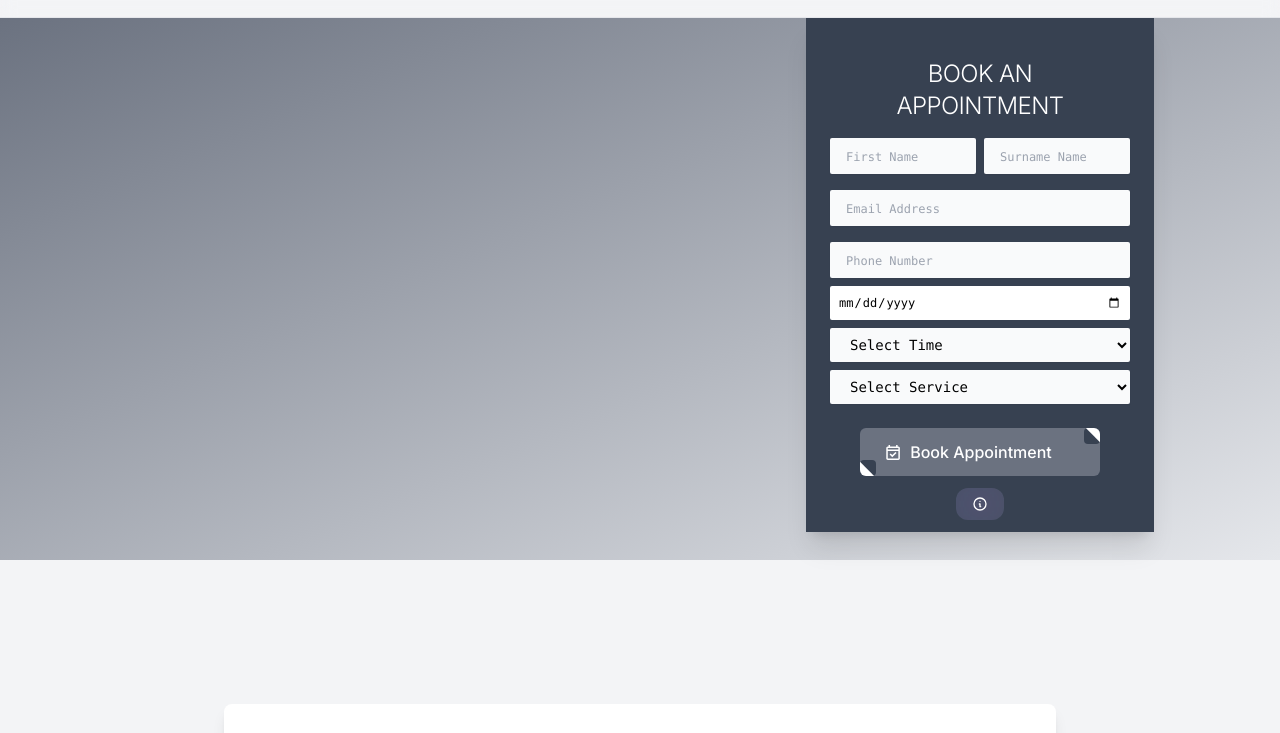
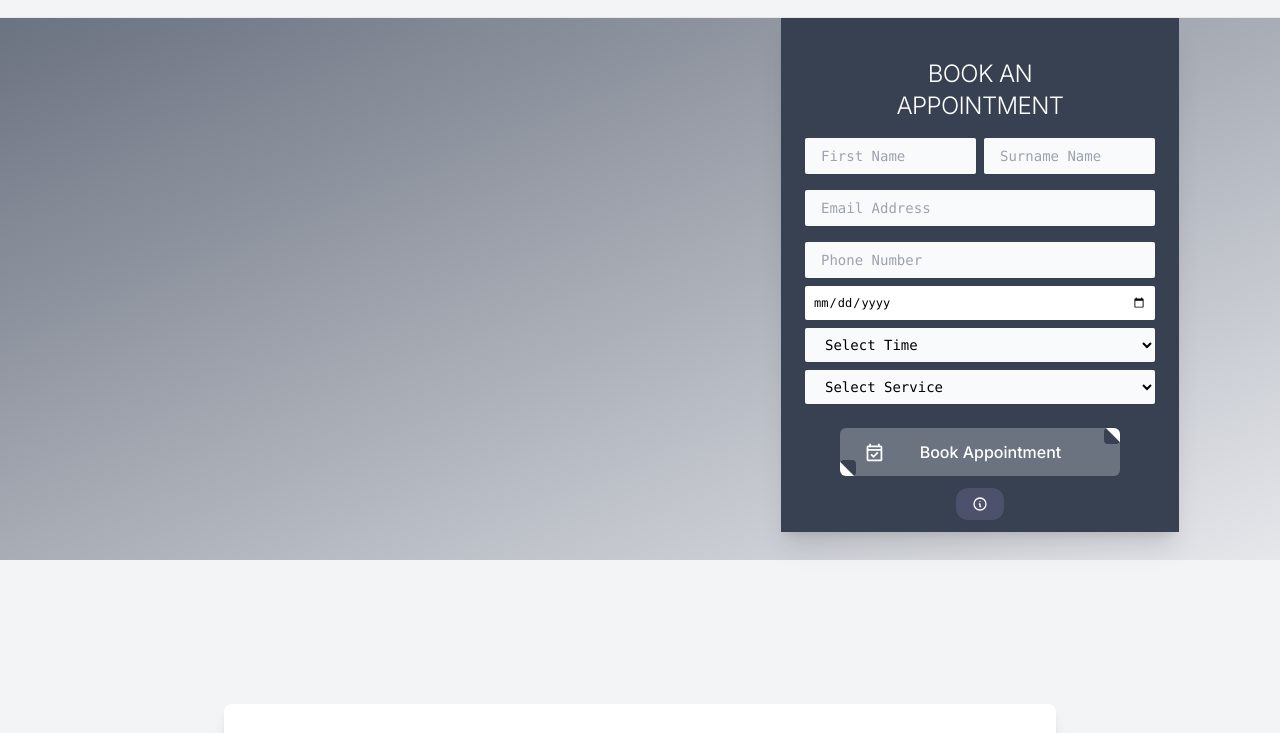
Before and after one commit to Gudnex1/phine-glow-hair, a website: page contact.html in a window 1280 px wide. Shown: the part 51-784 px from the top of the page. Drawn offline with nearby package versions, Linux system fonts and the light colour scheme.

```diff
--- a/contact.html
+++ b/contact.html
@@ -44,40 +44,40 @@
 
                 <!-- Right Side - Booking Form -->
                 <div
-                    class="bg-gray-700 px-6 shadow-xl flex flex-col items-center justify-center max-w-3xs mx-auto -mt-50">
+                    class="bg-gray-700 px-6 shadow-xl flex flex-col items-center justify-center  mx-auto max-w-2xs">
                     <h3
                         class="text-white text-2xl font-light text-center mb-4 max-w-[200px] mx-auto mt-10 tracking-tight">
                         BOOK AN
                         APPOINTMENT</h3>
 
                     <form class="flex flex-col gap-2 items-start ">
-                        <div class="flex flex-row gap-2 items-start max-w-[300px]">
+                        <div class="flex flex-row gap-2 items-start max-w-[500px] md:max-w-[350px]">
                             <!-- First Row -->
                             <input type="text" placeholder="First Name"
-                                class="rounded-sm border-0 focus:ring-1 focus:ring-slate-800 w-full placeholder:text-xs font-mono text-sm px-4 py-2 border-gray-300 shadow-sm transition duration-300 ease-in-out transform focus:-translate-y-1 focus:outline-gray-300 bg-gray-50 outline-0">
+                                class="rounded-sm border-0 focus:ring-1 focus:ring-slate-800 w-full placeholder:text-xs md:placeholder:text-sm font-mono text-sm px-4 py-2 border-gray-300 shadow-sm transition duration-300 ease-in-out transform focus:-translate-y-1 focus:outline-gray-300 bg-gray-50 outline-0">
                             <input type="text" placeholder="Surname Name"
-                                class="rounded-sm border-0 focus:ring-1 focus:ring-slate-800 w-full placeholder:text-xs font-mono text-sm px-4 py-2 border-gray-300 shadow-sm transition duration-300 ease-in-out transform focus:-translate-y-1 focus:outline-gray-300 bg-gray-50 outline-0">
+                                class="rounded-sm border-0 focus:ring-1 focus:ring-slate-800 w-full placeholder:text-xs md:placeholder:text-sm font-mono text-sm px-4 py-2 border-gray-300 shadow-sm transition duration-300 ease-in-out transform focus:-translate-y-1 focus:outline-gray-300 bg-gray-50 outline-0">
 
                         </div>
                         <div class="flex flex-col gap-2 w-full">
                             <!-- Email -->
                             <label for="Email"></label>
                             <input type="email" placeholder="Email Address"
-                                class="rounded-sm border-0 focus:ring-1 focus:ring-slate-800 w-full placeholder:text-xs font-mono text-sm px-4 py-2 border-gray-300 shadow-sm transition duration-300 ease-in-out transform focus:-translate-y-1 focus:outline-gray-300 bg-gray-50 outline-0">
+                                class="rounded-sm border-0 focus:ring-1 focus:ring-slate-800 w-full placeholder:text-xs md:placeholder:text-sm font-mono text-sm px-4 py-2 border-gray-300 shadow-sm transition duration-300 ease-in-out transform focus:-translate-y-1 focus:outline-gray-300 bg-gray-50 outline-0">
 
                             <!-- Phone -->
                             <label for="number"></label>
                             <input type="tel" placeholder="Phone Number" id="number" name="number"
-                                class="rounded-sm border-0 focus:ring-1 focus:ring-slate-800 w-full placeholder:text-xs font-mono text-sm px-4 py-2 border-gray-300 shadow-sm transition duration-300 ease-in-out transform focus:-translate-y-1 focus:outline-gray-300 bg-gray-50 outline-0">
+                                class="rounded-sm border-0 focus:ring-1 focus:ring-slate-800 w-full placeholder:text-xs md:placeholder:text-sm font-mono text-sm px-4 py-2 border-gray-300 shadow-sm transition duration-300 ease-in-out transform focus:-translate-y-1 focus:outline-gray-300 bg-gray-50 outline-0">
 
 
 
                             <!-- Date -->
                             <input type="date" placeholder="Select Date"
-                                class=" px-2 py-2 placeholder:text-xs rounded-sm border-0 focus:ring-2 focus:ring-gray-600 outline-none text-xs font-mono">
+                                class=" px-2 py-2 placeholder:text-xs md:placeholder:text-sm rounded-sm border-0 focus:ring-2 focus:ring-gray-600 outline-none text-xs font-mono">
                             <!-- Time -->
                             <select
-                                class="rounded-sm border-0 focus:ring-1 focus:ring-slate-800 w-full placeholder:text-xs font-mono text-sm px-4 py-2 border-gray-300 shadow-sm transition duration-300 ease-in-out transform focus:outline-gray-300 bg-gray-50 outline-0">
+                                class="rounded-sm border-0 focus:ring-1 focus:ring-slate-800 w-full placeholder:text-xs md:placeholder:text-sm font-mono text-sm px-4 py-2 border-gray-300 shadow-sm transition duration-300 ease-in-out transform focus:outline-gray-300 bg-gray-50 outline-0">
                                 <option value="">Select Time</option>
                                 <option value="09:00">9:00 AM</option>
                                 <option value="10:00">10:00 AM</option>
@@ -91,7 +91,7 @@
                             </select>
                             <!-- Service -->
                             <select
-                                class="rounded-sm border-0 focus:ring-1 focus:ring-slate-800 w-full placeholder:text-xs font-mono text-sm px-4 py-2 border-gray-300 shadow-sm transition duration-300 ease-in-out transform focus:outline-gray-300 bg-gray-50 outline-0">
+                                class="rounded-sm border-0 focus:ring-1 focus:ring-slate-800 w-full placeholder:text-xs md:placeholder:text-sm font-mono text-sm px-4 py-2 border-gray-300 shadow-sm transition duration-300 ease-in-out transform focus:outline-gray-300 bg-gray-50 outline-0">
                                 <option value="">Select Service</option>
                                 <option value="hair-color">Hair Color</option>
                                 <option value="highlights">Highlights</option>
@@ -106,7 +106,10 @@
                         </div>
 
                         <!-- Submit Button -->
-                        <!-- From Uiverse.io by Itskrish01 -->
+                        <!-- From Uiverse.io by ayman-ashine -->
+
+
+
                         <button
                             class="relative flex items-center px-6 py-3 overflow-hidden font-medium transition-all bg-gray-500 rounded-md group mx-auto w-[80%] mt-4">
                             <span
@@ -119,12 +122,12 @@
                             </span>
                             <span
                                 class="absolute bottom-0 left-0 w-full h-full transition-all duration-500 ease-in-out delay-200 -translate-x-full bg-gray-600 rounded-md group-hover:translate-x-0"></span>
-                                <svg xmlns="http://www.w3.org/2000/svg" height="21px" viewBox="0 -960 960 960" width="21px" fill="#ffffff">
+                                <svg xmlns="http://www.w3.org/2000/svg" height="23px" viewBox="0 -960 960 960" width="23px" fill="#ffffff">
                                     <path
                                         d="M438-226 296-368l58-58 84 84 168-168 58 58-226 226ZM200-80q-33 0-56.5-23.5T120-160v-560q0-33 23.5-56.5T200-800h40v-80h80v80h320v-80h80v80h40q33 0 56.5 23.5T840-720v560q0 33-23.5 56.5T760-80H200Zm0-80h560v-400H200v400Zm0-480h560v-80H200v80Zm0 0v-80 80Z" />
                                 </svg>
                             <span
-                                class="relative w-full text-left text-white transition-colors duration-200 ease-in-out group-hover:text-white ml-2">
+                                class="relative w-full text-center text-white transition-colors duration-200 ease-in-out group-hover:text-white">
                                 Book Appointment</span>
                         </button>
 
@@ -176,7 +179,8 @@
                                         We'll confirm your appointment within 24 hours.
                                     </p>
                                     <div class="flex items-center gap-2 text-xs text-gray-400">
-                                        <svg xmlns="http://www.w3.org/2000/svg" height="20px" viewBox="0 -960 960 960" width="20px" fill="#FFFFFF">
+                                        <svg xmlns="http://www.w3.org/2000/svg" height="20px" viewBox="0 -960 960 960"
+                                            width="20px" fill="#FFFFFF">
                                             <path d="M444-384v-336h72v336h-72Zm0 144v-72h72v72h-72Z" />
                                         </svg>
                                         <span>For same-day appointments, please call us directly</span>
```
Also changed, not shown: index.html (+23 -10 lines), dist/style.css.
